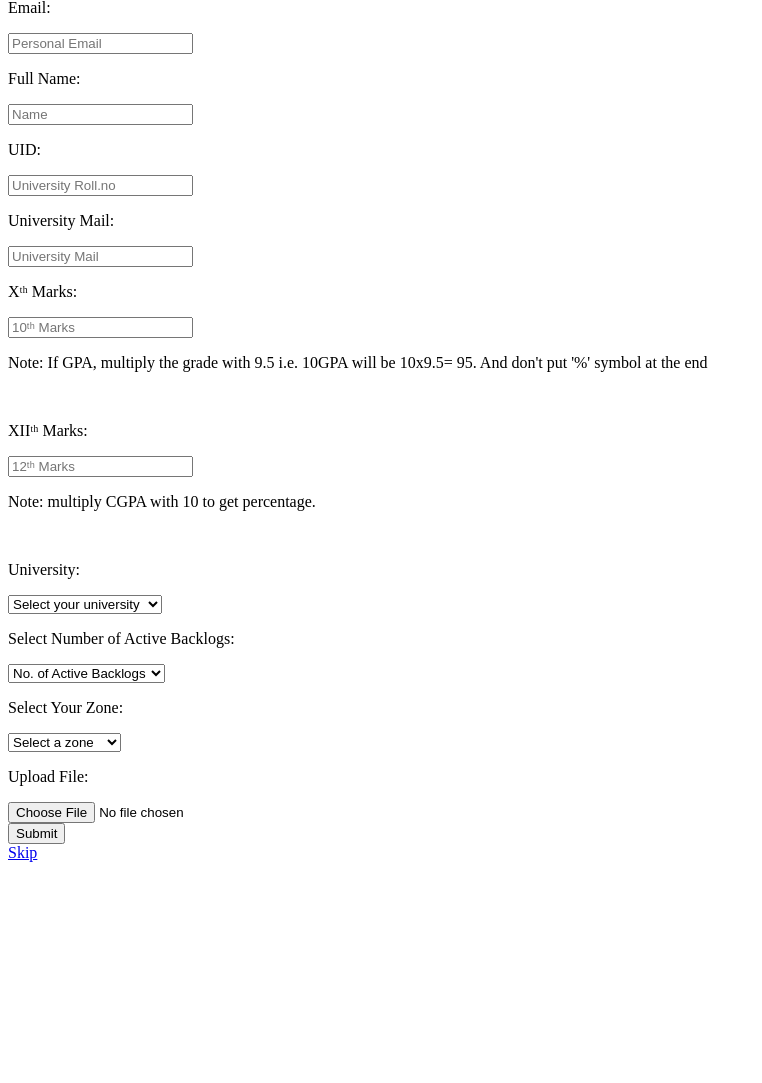
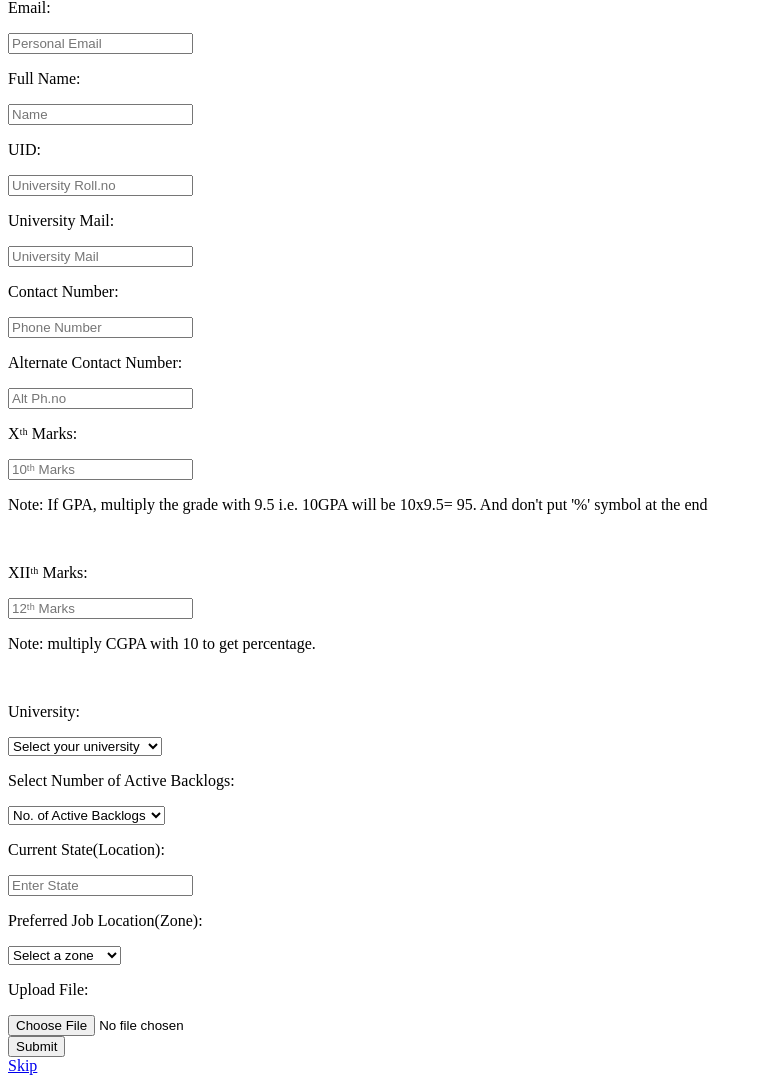
Before and after one commit to Uday-sidagana/CU-Placement-Assistant, a Flask app: page /registerDetails in a window 1280 px wide. Shown: the part 102-1185 px from the top of the page, without its empty margins (0-762 px from the left). Before the commit the page ends 964 px from the top, so only its background shows below. Run offline with Flask 3, Linux system fonts and the light colour scheme.

Commit message:
Added new fields

```diff
--- a/Auth/templates/registerDetails.html
+++ b/Auth/templates/registerDetails.html
@@ -19,6 +19,12 @@
 
     <p>University Mail:</p>
     <input type="email" placeholder="University Mail" name="umail" required>
+
+    <p>Contact Number:</p>
+    <input type="text" placeholder="Phone Number" name="ph.no" required>
+
+    <p>Alternate Contact Number:</p>
+    <input type="text" placeholder="Alt Ph.no" name="altph.no" required>
 
     <p>Xᵗʰ Marks:</p>
     <input type="number" placeholder="10ᵗʰ Marks" name="x" required>
@@ -56,9 +62,11 @@
 <input type="text" name="other_backlogs" placeholder="Specify if Other" style="display:none;">
 
 
+    <p>Current State(Location):</p>
 
+        <input type="text" placeholder="Enter State" name="currentState">
 
-    <p>Select Your Zone:</p>
+    <p>Preferred Job Location(Zone):</p>
     <select name="zone" required>
         <option value="" disabled selected>Select a zone</option>
         <option value="North India">North India</option>
@@ -83,11 +91,11 @@
 
 
 <script>
-    document.querySelector("select[name='backlogs']").addEventListener("change", function() {
-        let otherInput = document.querySelector("input[name='other_backlogs']");
-        otherInput.style.display = this.value === "other" ? "block" : "none";
-    });
-    </script>
+document.querySelector("select[name='backlogs']").addEventListener("change", function() {
+    let otherInput = document.querySelector("input[name='other_backlogs']");
+    otherInput.style.display = this.value === "other" ? "block" : "none";
+});
+</script>
 
 
 {% endblock %}
```
